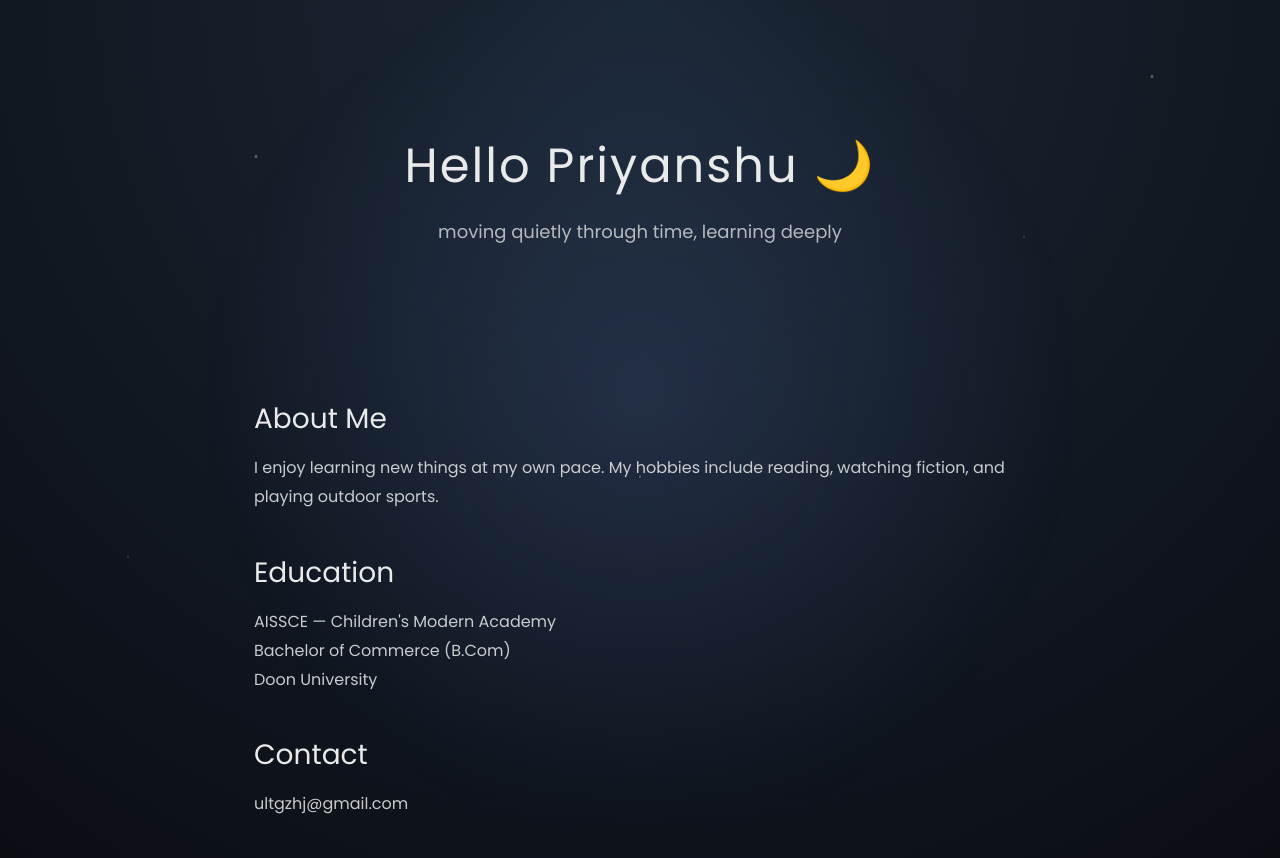
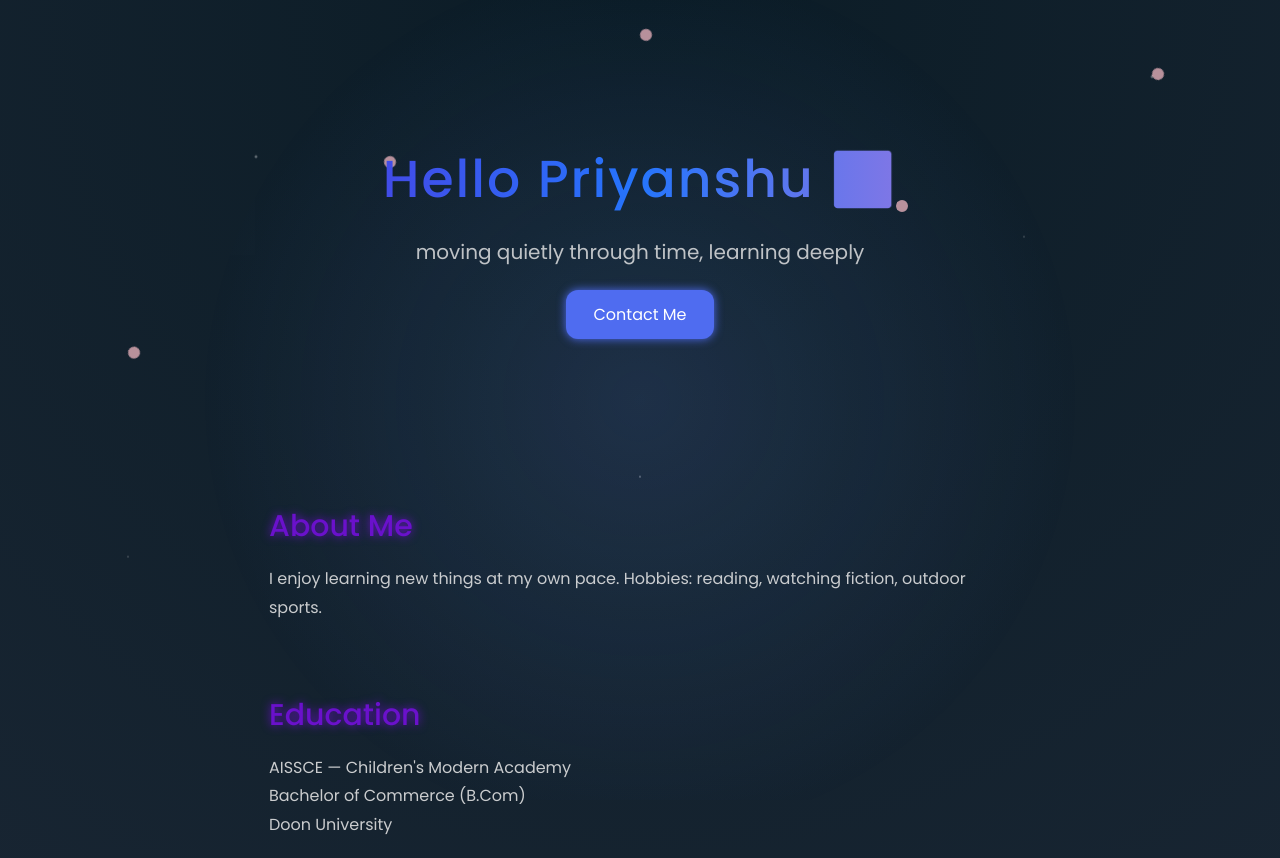
Before and after one commit to gg1889993-dev/my-website, a plain HTML site: page index.html in a window 1280 px wide. Shown: the top 858 px of the page. Drawn offline with Linux system fonts and the light colour scheme.

Commit message:
Updated website

```diff
--- a/index.html
+++ b/index.html
@@ -2,13 +2,14 @@
 <html lang="en">
 <head>
   <meta charset="UTF-8">
-  <title>Priyanshu | Calm Space</title>
+  <title>Priyanshu | Calm Anime Space</title>
   <meta name="viewport" content="width=device-width, initial-scale=1.0">
 
-  <!-- Google Font -->
+  <!-- Google Fonts -->
   <link href="https://fonts.googleapis.com/css2?family=Poppins:wght@300;400;500&display=swap" rel="stylesheet">
 
   <style>
+    /* Reset */
     * {
       margin: 0;
       padding: 0;
@@ -18,7 +19,7 @@
     body {
       font-family: 'Poppins', sans-serif;
       color: #eaeaea;
-      background: radial-gradient(circle at top, #1b2735, #090a0f);
+      background: radial-gradient(circle at top, #0b1c26, #1b2735);
       min-height: 100vh;
       overflow-x: hidden;
     }
@@ -39,8 +40,8 @@
     }
 
     @keyframes drift {
-      from { transform: translateY(0); }
-      to { transform: translateY(-1000px); }
+      0% { transform: translateY(0); }
+      100% { transform: translateY(-1000px); }
     }
 
     /* Glow Layer */
@@ -57,25 +58,36 @@
       50% { opacity: 1; }
     }
 
-    /* Hero */
+    /* Hero Section */
     .hero {
       text-align: center;
-      padding: 130px 20px 90px;
+      padding: 140px 20px 90px;
       animation: fadeIn 2s ease forwards;
     }
 
     .hero h1 {
-      font-size: 48px;
-      font-weight: 400;
+      font-size: 52px;
+      font-weight: 500;
       letter-spacing: 2px;
+      background: linear-gradient(90deg, #6a11cb, #2575fc, #ff79c6);
+      -webkit-background-clip: text;
+      -webkit-text-fill-color: transparent;
+      animation: gradientMove 5s linear infinite;
     }
 
     .hero p {
-      opacity: 0.75;
-      margin-top: 14px;
-      font-size: 18px;
+      opacity: 0.8;
+      margin-top: 16px;
+      font-size: 20px;
     }
 
+    @keyframes gradientMove {
+      0% { background-position: 0% 50%; }
+      50% { background-position: 100% 50%; }
+      100% { background-position: 0% 50%; }
+    }
+
+    /* Sections */
     section {
       max-width: 820px;
       margin: auto;
@@ -84,9 +96,11 @@
     }
 
     h2 {
-      font-size: 28px;
-      font-weight: 400;
-      margin-bottom: 14px;
+      font-size: 30px;
+      font-weight: 500;
+      margin-bottom: 16px;
+      color: #6a11cb;
+      text-shadow: 0 0 10px #6a11cb;
     }
 
     p {
@@ -97,6 +111,35 @@
 
     .block {
       margin-bottom: 40px;
+      transition: transform 0.3s, box-shadow 0.3s;
+      padding: 15px;
+      border-radius: 12px;
+    }
+
+    .block:hover {
+      transform: translateY(-6px);
+      box-shadow: 0 0 20px rgba(106,17,203,0.5);
+      background-color: rgba(255,255,255,0.05);
+    }
+
+    /* Glowing Button */
+    .btn {
+      display: inline-block;
+      padding: 12px 28px;
+      border-radius: 12px;
+      background: #4f6cf0;
+      color: white;
+      font-size: 16px;
+      text-decoration: none;
+      cursor: pointer;
+      box-shadow: 0 0 10px #4f6cf0;
+      transition: 0.3s all;
+      margin-top: 20px;
+    }
+
+    .btn:hover {
+      transform: scale(1.1);
+      box-shadow: 0 0 20px #ff79c6;
     }
 
     footer {
@@ -106,16 +149,28 @@
       font-size: 14px;
     }
 
-    /* Animations */
-    @keyframes fadeIn {
-      from { opacity: 0; }
-      to { opacity: 1; }
+    /* Section Animations */
+    @keyframes fadeIn { from { opacity: 0; } to { opacity: 1; } }
+    @keyframes slideUp { from { opacity: 0; transform: translateY(30px); } to { opacity: 1; transform: translateY(0); } }
+
+    /* Sakura Petals Animation */
+    .petal {
+      position: fixed;
+      width: 12px;
+      height: 12px;
+      background: pink;
+      border-radius: 50%;
+      top: -20px;
+      animation: fall linear infinite;
+      opacity: 0.7;
+      z-index: 0;
     }
 
-    @keyframes slideUp {
-      from { opacity: 0; transform: translateY(30px); }
-      to { opacity: 1; transform: translateY(0); }
+    @keyframes fall {
+      0% { transform: translateY(0) rotate(0deg); }
+      100% { transform: translateY(110vh) rotate(360deg); }
     }
+
   </style>
 </head>
 
@@ -124,18 +179,26 @@
   <div class="stars"></div>
   <div class="glow"></div>
 
+  <!-- Sakura petals -->
+  <div class="petal" style="left:10%; animation-duration: 12s; animation-delay: 0s;"></div>
+  <div class="petal" style="left:30%; animation-duration: 15s; animation-delay: 2s;"></div>
+  <div class="petal" style="left:50%; animation-duration: 18s; animation-delay: 4s;"></div>
+  <div class="petal" style="left:70%; animation-duration: 16s; animation-delay: 1s;"></div>
+  <div class="petal" style="left:90%; animation-duration: 20s; animation-delay: 3s;"></div>
+
+  <!-- Hero -->
   <div class="hero">
-    <h1>Hello Priyanshu 🌙</h1>
+    <h1>Hello Priyanshu 🌌</h1>
     <p>moving quietly through time, learning deeply</p>
+    <a class="btn" href="#contact">Contact Me</a>
   </div>
 
+  <!-- Sections -->
   <section>
     <div class="block">
       <h2>About Me</h2>
       <p>
-        I enjoy learning new things at my own pace.
-        My hobbies include reading, watching fiction,
-        and playing outdoor sports.
+        I enjoy learning new things at my own pace. Hobbies: reading, watching fiction, outdoor sports.
       </p>
     </div>
 
@@ -148,7 +211,7 @@
       </p>
     </div>
 
-    <div class="block">
+    <div class="block" id="contact">
       <h2>Contact</h2>
       <p>ultgzhj@gmail.com</p>
     </div>
@@ -159,4 +222,4 @@
   </footer>
 
 </body>
-</html>
+        </html>
```
